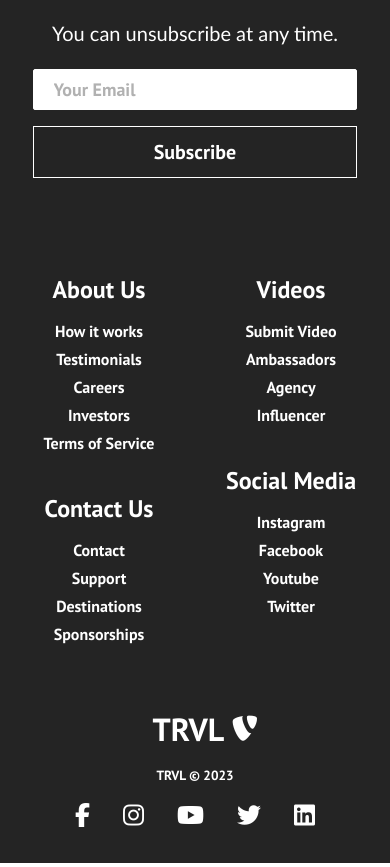
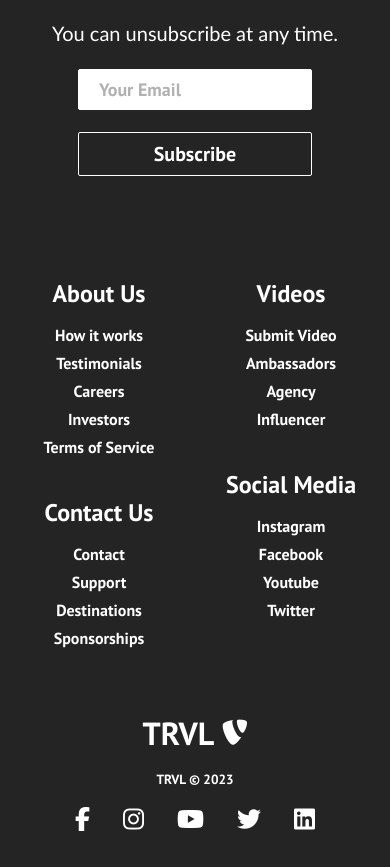
Before and after one commit to rva-mike/trvl-react-app, a React (Create React App) app: page /trvl-react-app/sign-up in a window 390 px wide. Shown: the part 1020-1887 px from the top of the page. Built offline with nearby package versions, Linux system fonts and the light colour scheme.

Commit message:
footer changes

```diff
--- a/src/components/Footer.css
+++ b/src/components/Footer.css
@@ -141,24 +141,29 @@
       padding-top: 2rem;
     }
 
+    .social-logo {
+      margin-left: 0px;
+    }
+
     .footer-input {
-      width: 95%;
-
-
+      width: 90%;
     }
 
     .btn {
-      width: 100%;
+      width: 90%;
     }
 
     .footer-link-wrapper {
-      flex-direction: column;
+      flex-direction: column !important;
     }
 
     .social-media-wrap {
       flex-direction: column;
     }
+
+
   }
 
   @media screen and (max-width: 768px) {
+
   }
--- a/src/components/Footer.js
+++ b/src/components/Footer.js
@@ -1,19 +1,9 @@
 import React from 'react';
 import './Footer.css';
-// import { Button } from './Button';
+import { Button } from './Button';
 import { Link } from 'react-router-dom';
 
 function Footer() {
-    let styles = {
-
-        backgroundColor: 'transparent',
-        color: '#fff',
-        border: '1px solid var(--primary)',
-        transition: 'all 0.3s ease-out',
-        padding: '12px 26px',
-        fontSize: '20px',
-        width: '95%'
-       };
 
     return (
         <div className='footer-container'>
@@ -32,7 +22,7 @@
                             type='email'
                             placeholder='Your Email'
                         />
-                        <button style={styles} >Subscribe</button>
+                        <Button buttonStyle='btn--outline' >Subscribe</Button>
                     </form>
                 </div>
             </section>
```
